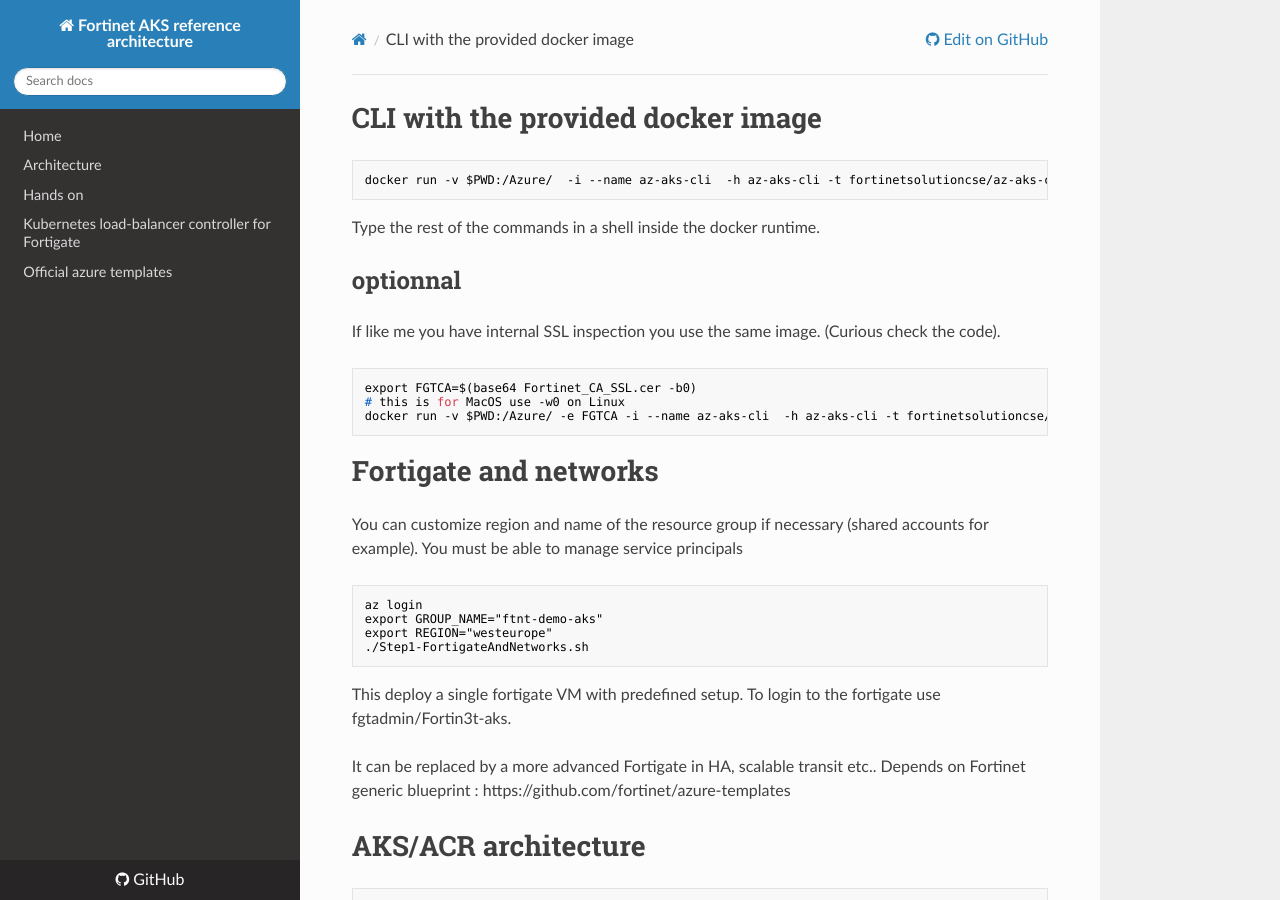
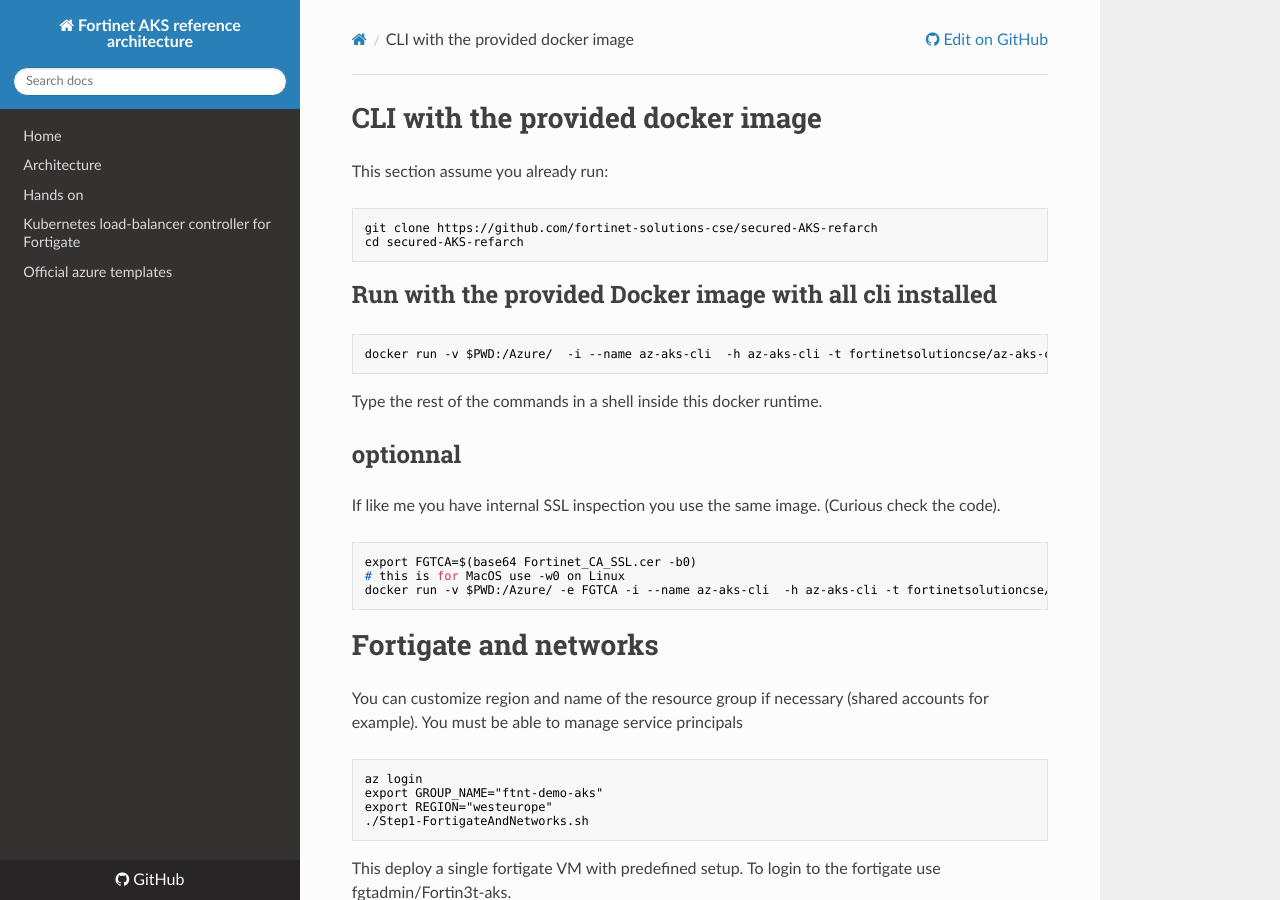
Before and after one commit to fortinet-solutions-cse/secured-AKS-refarch, an MkDocs documentation site: the page built from docs/LocalDockerandVPN.md, in a window 1280 px wide and 900 px high. Built offline with MkDocs 1.6.1, drawn with Linux system fonts in a browser that asks for light colours; nearby versions of some CDN libraries.

Commit message:
architecture changed formating and add on git clone on every solution remove sudo in front of cli on jumphost

````diff
--- a/docs/LocalDockerandVPN.md
+++ b/docs/LocalDockerandVPN.md
@@ -1,10 +1,18 @@
 
 # CLI with the provided docker image
+
+This section assume you already run:
+```shell
+git clone https://github.com/fortinet-solutions-cse/secured-AKS-refarch
+cd secured-AKS-refarch
+```
+
+## Run with the provided Docker image with all cli installed
 ```shell
 docker run -v $PWD:/Azure/  -i --name az-aks-cli  -h az-aks-cli -t fortinetsolutioncse/az-aks-cli
 ```
 
-Type the rest of the commands in a shell inside the docker runtime.
+Type the rest of the commands in a shell inside this docker runtime.
 
 ## optionnal
 If like me you have internal SSL inspection you use the same image.
````
Also changed, not shown: docs/JumphostUsage.md (+5 -1 lines), docs/index.md (+2 -2 lines), docs/images/SecureAKS.png.
